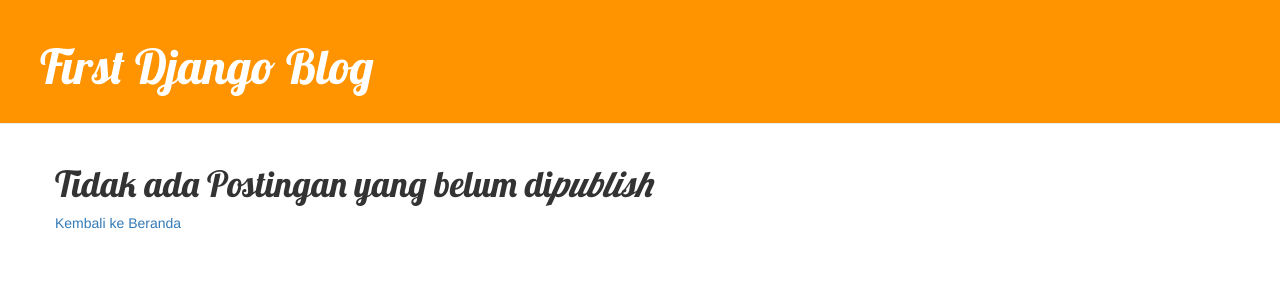
After one commit to Albatrous/first-django-blog, a Django app: a page that uses howdy/templates/howdy/base.html in a window 1280 px wide. The commit adds this page. Shown: the top 300 px of the page. Run offline with Django 3.2, Linux system fonts and the light colour scheme; tables that the repository leaves empty hold one stand-in row (values such as "Sample post"); some libraries are stand-ins or nearby versions.

Commit message:
Adding a delete and drafts features.

```diff
--- a/helloapp/urls.py
+++ b/helloapp/urls.py
@@ -18,5 +18,5 @@
 
 urlpatterns = [
     url(r'^admin/', admin.site.urls),
-	url(r'^', include('howdy.urls'))
+	url(r'^', include('howdy.urls')),
 ]
--- a/howdy/templates/howdy/base.html
+++ b/howdy/templates/howdy/base.html
@@ -11,6 +11,7 @@
         <div class="page-header">
 		{% if user.is_authenticated %}
 			<a href="{% url 'post_new' %}" class="top-menu"><span class="glyphicon glyphicon-plus"></span></a>
+			<a href="{% url 'post_draft_list' %}" class="top-menu"><span class="glyphicon glyphicon-edit"></span></a>
 		{% endif %}
             <h1><a href="/">First Django Blog</a></h1>
         </div>
--- a/howdy/templates/howdy/post_detail.html
+++ b/howdy/templates/howdy/post_detail.html
@@ -6,9 +6,12 @@
 			<div class="date">
 				{{ post.published_date }}
 			</div>
+		{% else %}
+			<a class="btn btn-default" href="{% url 'post_publish' pk=post.pk %}">Publish</a>
 		{% endif %}
 		{% if user.is_authenticated %}
 			<a class="btn btn-default" href="{% url 'post_edit' pk=post.pk %}"><span class="glyphicon glyphicon-pencil"></span></a>
+			<a class="btn btn-default" href="{% url 'post_remove' pk=post.pk %}"><span class="glyphicon glyphicon-remove"></span></a>
 		{% endif %}
 		<h1>{{ post.title }}</h1>
 		<p>{{ post.text|linebreaksbr }}</p>
--- /dev/null
+++ b/howdy/templates/howdy/post_draft_list.html
@@ -0,0 +1,16 @@
+{% extends 'howdy/base.html' %}
+
+{% block content %}
+	{% if posts %}
+		{% for post in posts %}
+			<div class="post">
+				<p class="date">Dibuat pada: {{ post.created_date|date:'d-m-Y' }}</p>
+				<h1><a href="{% url 'post_detail' pk=post.pk %}">{{ post.title }}</a></h1>
+				<p>{{ post.text|truncatechars:200 }}</p>
+			</div>
+		{% endfor %}
+	{% else %}
+		<h1>Tidak ada Postingan yang belum di<i>publish</i></h1>
+		<a href="/">Kembali ke Beranda</a>
+	{% endif %}
+{% endblock %}
--- a/howdy/urls.py
+++ b/howdy/urls.py
@@ -11,4 +11,7 @@
 	path('post/<int:pk>/', views.post_detail, name='post_detail'),
 	path('post/new/', views.post_new, name='post_new'),
 	path('post/<int:pk>/edit/', views.post_edit, name='post_edit'),
+	url(r'^drafts/$', views.post_draft_list, name='post_draft_list'),
+	url(r'^post/(?P<pk>\d+)/publish/$', views.post_publish, name='post_publish'),
+	url(r'^/(?P<pk>\d+)/remove/$', views.post_remove, name='post_remove'),
 ]
--- a/howdy/views.py
+++ b/howdy/views.py
@@ -27,7 +27,7 @@
 		if form.is_valid():
 			post = form.save(commit=False)
 			post.author = request.user
-			post.published_date = timezone.now()
+			#post.published_date = timezone.now()
 			post.save()
 			return redirect('post_detail', pk=post.pk)
 	else:
@@ -41,9 +41,23 @@
 		if form.is_valid():
 			post = form.save(commit=False)
 			post.author = request.user
-			post.published_date = timezone.now()
+			#post.published_date = timezone.now()
 			post.save()
 			return redirect('post_detail', pk=post.pk)
 	else:
 		form = PostForm(instance=post)
 	return render(request, 'howdy/post_edit.html', {'form': form})
+
+def post_draft_list(request):
+	posts = Post.objects.filter(published_date__isnull=True).order_by('created_date')
+	return render(request, 'howdy/post_draft_list.html', {'posts': posts})
+
+def post_publish(request, pk):
+	post = get_object_or_404(Post, pk=pk)
+	post.publish()
+	return redirect('post_detail', pk=pk)
+
+def post_remove(request, pk):
+	post = get_object_or_404(Post, pk=pk)
+	post.delete()
+	return redirect('post_list')
```
